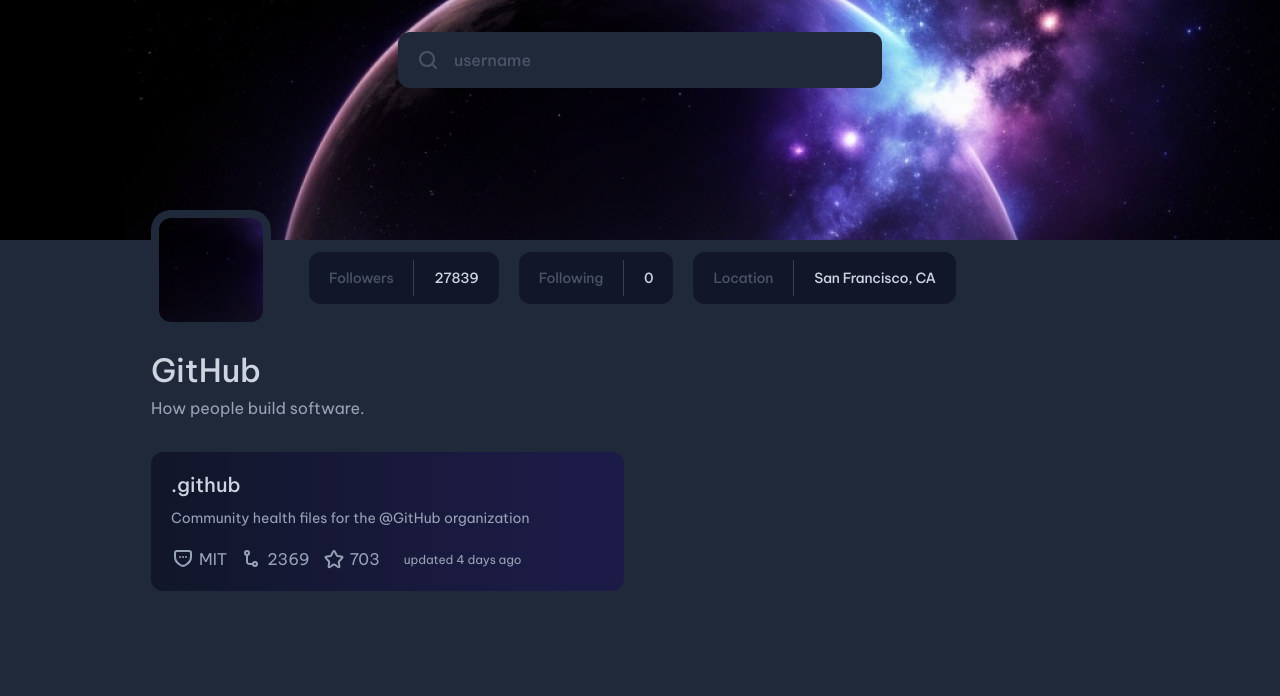
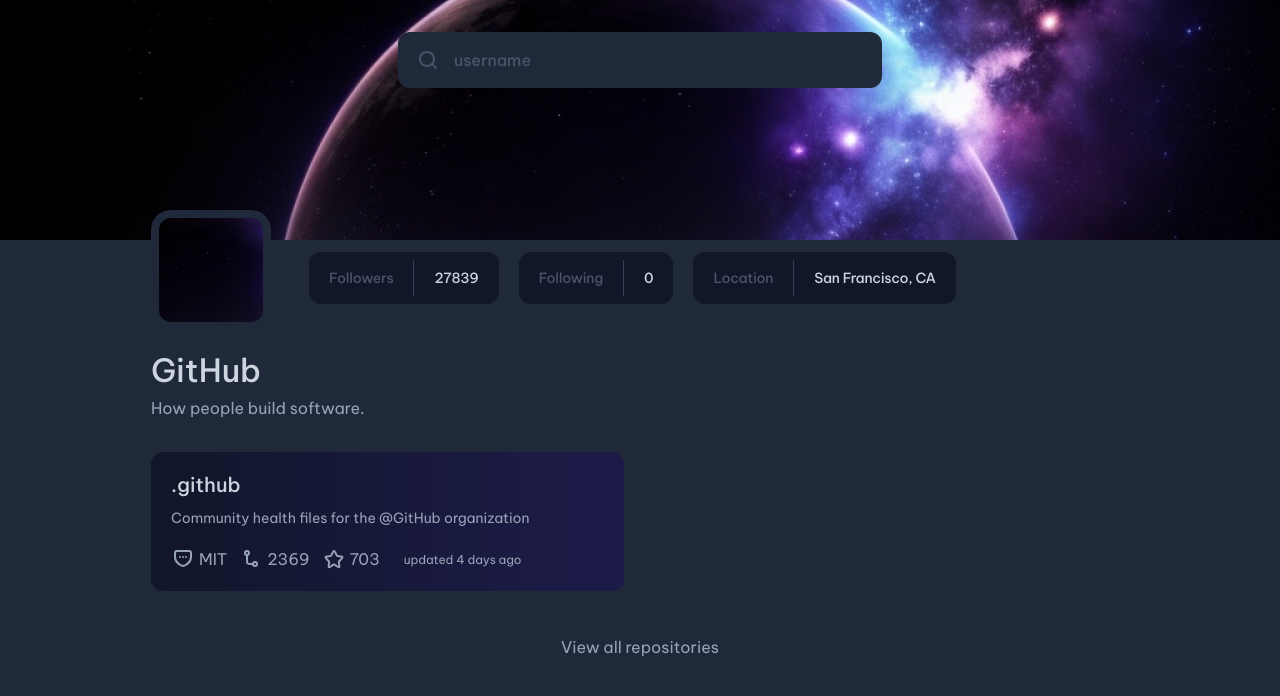
Before and after one commit to meviru/githubprofile.io, a React (Vite) app: page / in a window 1280 px wide. Shown: the top 696 px of the page. Built offline with nearby package versions, Linux system fonts and the light colour scheme.

Commit message:
feat: added context and provider for github

```diff
--- /dev/null
+++ b/src/context/index.tsx
@@ -0,0 +1,24 @@
+import { createContext, useState } from "react";
+import { Children } from "../models";
+
+export const GithubContext = createContext<any>({
+    profile: {},
+    fetchProfileInfo: () => { }
+});
+
+const GithubProvider = ({ children }: Children) => {
+    const [profile, setProfile] = useState(null);
+
+    const fetchProfileInfo = async (username: string) => {
+        try {
+            const response: any = await fetchProfileInfo(username);
+            setProfile(response);
+        } catch (error) {
+            console.log(error);
+        }
+    }
+
+    return <GithubContext.Provider value={{ profile, fetchProfileInfo }}>{children}</GithubContext.Provider>
+}
+
+export default GithubProvider;
--- a/src/core/components/CardView.tsx
+++ b/src/core/components/CardView.tsx
@@ -7,11 +7,25 @@
     grid-template-columns: 1fr 1fr;
 `
 
+
+const ViewAllWrapper = styled.div`
+    text-align: center;
+    margin-top: 46px;
+`
+
+const ViewAllButton = styled.a`
+    color: #98A3B7;
+    text-decoration: none;
+`
+
 const CardView = () => {
     return <>
         <CardWrapper>
             <Card />
         </CardWrapper>
+        <ViewAllWrapper>
+            <ViewAllButton href="#">View all repositories</ViewAllButton>
+        </ViewAllWrapper>
     </>
 }
 
--- a/src/layout/AppLayout.tsx
+++ b/src/layout/components/AppLayout.tsx
@@ -1,5 +1,5 @@
 import styled from "styled-components";
-import Hero from "../core/components/Hero";
+import Hero from "../../core/components/Hero";
 import MainContent from "./MainContent";
 
 const PageWrapper = styled.div`
--- a/src/layout/MainContent.tsx
+++ b/src/layout/components/MainContent.tsx
@@ -1,6 +1,6 @@
 import styled from "styled-components";
-import ProfileInfo from "../core/components/ProfileInfo";
-import CardView from "../core/components/CardView";
+import ProfileInfo from "../../core/components/ProfileInfo";
+import CardView from "../../core/components/CardView";
 
 const MainContentWrapper = styled.main`
     flex-grow: 1;
--- a/src/main.tsx
+++ b/src/main.tsx
@@ -1,11 +1,14 @@
 import React from 'react'
 import ReactDOM from 'react-dom/client'
 import { GlobalStyles } from './styles/GlobalStyles.ts'
-import AppLayout from './layout/AppLayout.tsx'
+import AppLayout from './layout/components/AppLayout.tsx'
+import GithubProvider from './context/index.tsx'
 
 ReactDOM.createRoot(document.getElementById('root')!).render(
   <React.StrictMode>
-    <GlobalStyles />
-    <AppLayout />
+    <GithubProvider>
+      <GlobalStyles />
+      <AppLayout />
+    </GithubProvider>
   </React.StrictMode>,
 )
--- /dev/null
+++ b/src/models/index.ts
@@ -0,0 +1,5 @@
+import { ReactNode } from "react";
+
+export interface Children {
+    children: ReactNode
+}
```
Also changed, not shown: src/layout/utils/GitHubService.ts (added, +17 -0 lines).
